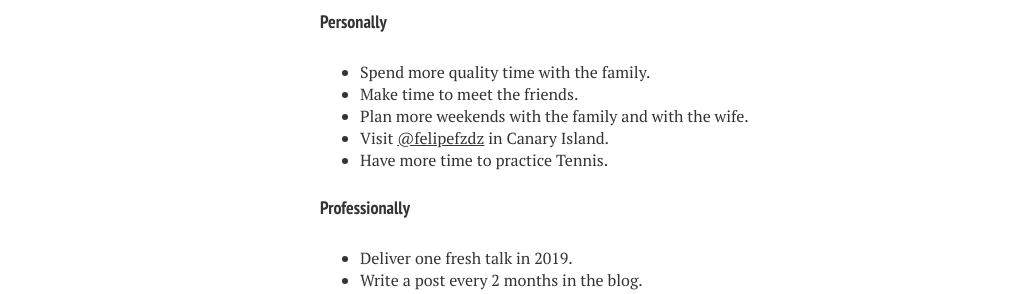
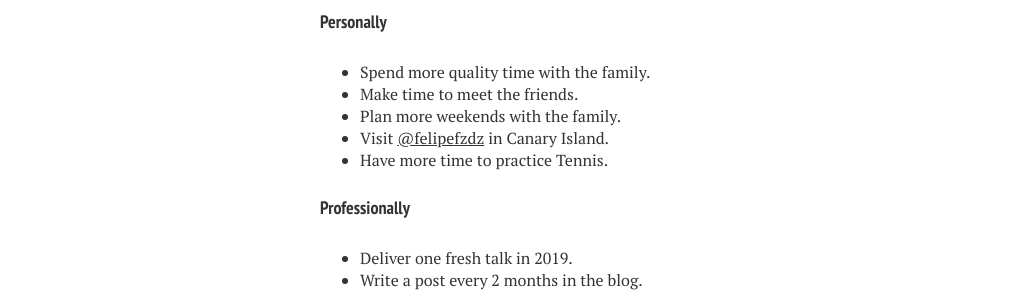
Before and after one commit to pityq/mustaine.github.io, a Jekyll site: the page built from _posts/2018-12-30-retrospective-2018.md, in a window 1280 px wide. Shown: the part 904-1198 px from the top of the page, without its empty margins (0-1023 px from the left). Built offline with Jekyll 4.4.1, drawn with Linux system fonts in a browser that asks for light colours; nearby versions of some CDN libraries; comment, search, counter and statistics services are not loaded.

```diff
--- a/Gemfile
+++ b/Gemfile
@@ -3,3 +3,7 @@ source 'https://rubygems.org'
 gem 'jekyll'
 gem 'jekyll-sitemap'
 gem 'octopress', '~> 3.0.0.rc.12'
+
+group :jekyll_plugins do
+    gem "jekyll-gist"
+end
--- a/_config.yml
+++ b/_config.yml
@@ -42,3 +42,6 @@ owner:
 
 include: [".htaccess"]
 exclude: ["lib", "config.rb", "Capfile", "config", "log", "Rakefile", "Rakefile.rb", "tmp", "less", "*.sublime-project", "*.sublime-workspace", "test", "spec", "Gruntfile.js", "package.json", "node_modules", "Gemfile", "Gemfile.lock", "LICENSE", "README.md"]
+
+plugins:
+  - jekyll-gist
--- a/_layouts/home.html
+++ b/_layouts/home.html
@@ -34,7 +34,7 @@
   </div>
   <div id="index">
     <h3><a href="{{ site.url}}/posts/">Recent Posts</a></h3>
-    {% for post in site.posts limit:5 %}
+    {% for post in site.posts limit:10 %}
     <article>
       {% if post.link %}
         <h2 class="link-post"><a href="{{ site.url }}{{ post.url }}" title="{{ post.title }}">{{ post.title }}</a> <a href="{{ post.link }}" target="_blank" title="{{ post.title }}"><i class="fa fa-link"></i></h2>
--- a/_posts/2018-12-30-retrospective-2018.md
+++ b/_posts/2018-12-30-retrospective-2018.md
@@ -30,7 +30,7 @@ Looking back, I think it has been a very intense year - personally and professio
 #### Personally
 * Spend more quality time with the family.
 * Make time to meet the friends.
-* Plan more weekends with the family and with the wife.
+* Plan more weekends with the family.
 * Visit [@felipefzdz](https://twitter.com/felipefzdz) in Canary Island.
 * Have more time to practice Tennis.
 
```
Also changed, not shown: Gemfile.lock.
